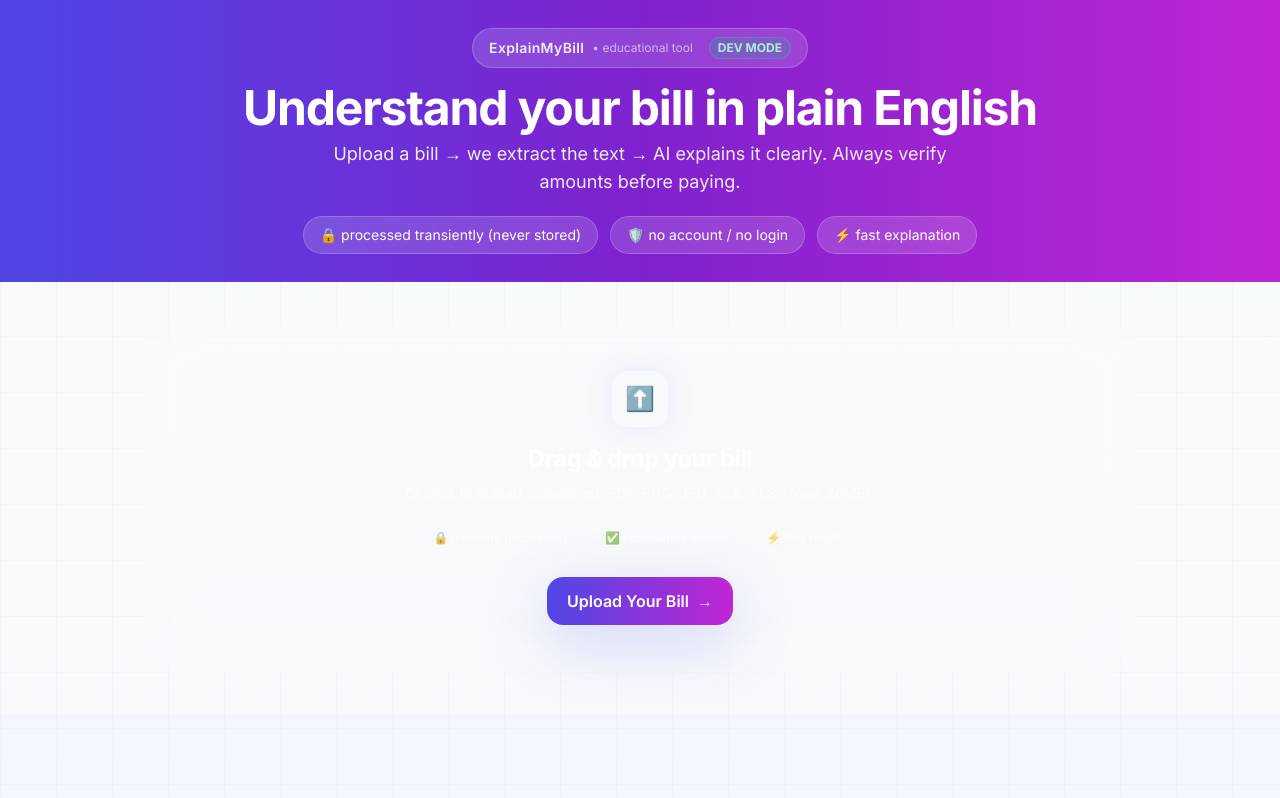
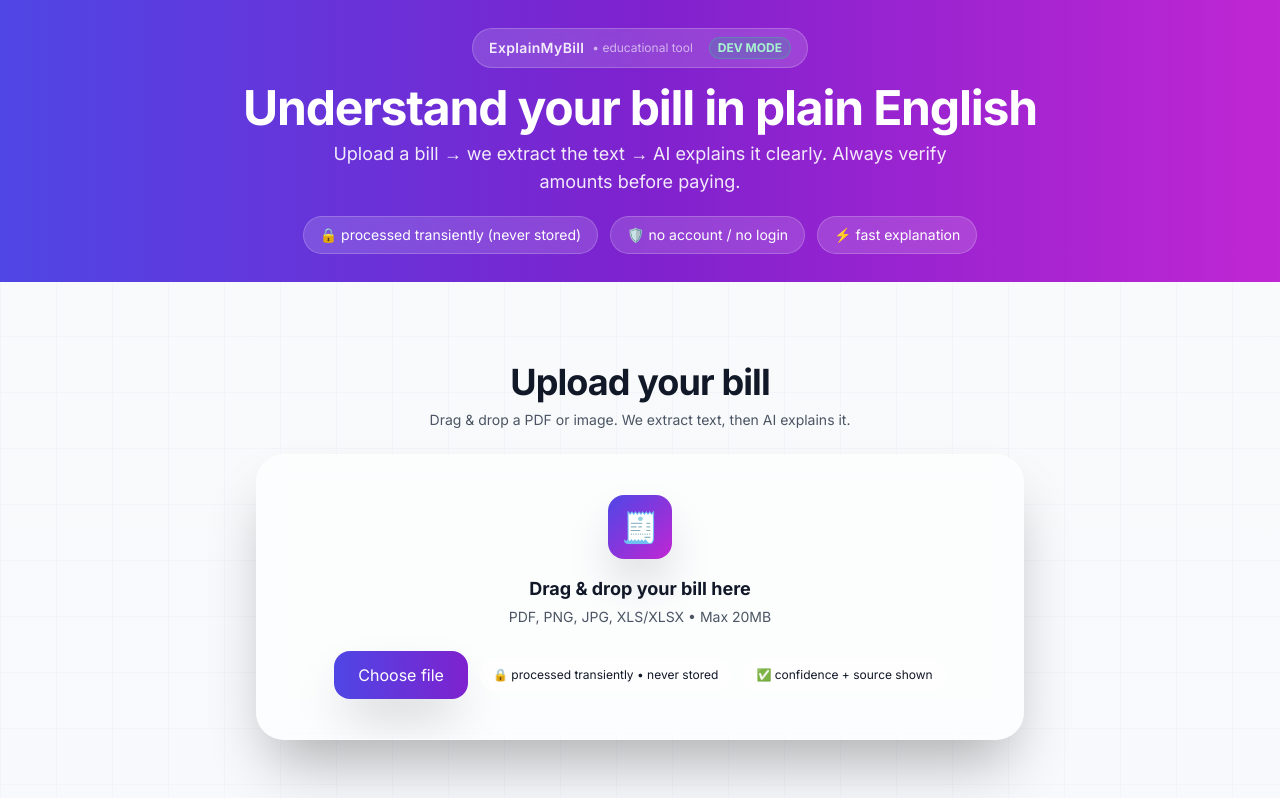
Before and after one commit to kevin-phan-25/explain-my-bill-frontend, a React (Create React App) app in the folder frontend/: page / in a window 1280 px wide. Shown: the top 798 px of the page. Built offline with nearby package versions, Linux system fonts and the light colour scheme.

Commit message:
Update BillUploader.js

```diff
--- a/frontend/src/components/BillUploader.js
+++ b/frontend/src/components/BillUploader.js
@@ -4,13 +4,11 @@ export default function BillUploader({ onResult, onLoading }) {
   const inputRef = useRef();
   const [error, setError] = useState(null);
   const [dragOver, setDragOver] = useState(false);
-  const [selectedName, setSelectedName] = useState("");
-  const [selectedSize, setSelectedSize] = useState("");
 
   const validateFile = (file) => {
     const allowed = [".pdf", ".png", ".jpg", ".jpeg", ".xls", ".xlsx"];
     if (!allowed.some((ext) => file.name.toLowerCase().endsWith(ext))) {
-      return "Unsupported file type. Use PDF, PNG, JPG, XLS, or XLSX.";
+      return "Unsupported file type.";
     }
     if (file.size > 20 * 1024 * 1024) {
       return "File exceeds 20MB.";
@@ -19,16 +17,13 @@ export default function BillUploader({ onResult, onLoading }) {
   };
 
   const processFile = async (file) => {
-    const msg = validateFile(file);
-    if (msg) {
-      setError(msg);
+    const err = validateFile(file);
+    if (err) {
+      setError(err);
       return;
     }
 
     setError(null);
-    setSelectedName(file.name);
-    setSelectedSize(`${(file.size / (1024 * 1024)).toFixed(2)} MB`);
-
     onLoading(true);
     await onResult(file);
     onLoading(false);
@@ -45,7 +40,7 @@ export default function BillUploader({ onResult, onLoading }) {
     e.stopPropagation();
     setDragOver(false);
 
-    const file = e.dataTransfer?.files?.[0];
+    const file = e.dataTransfer.files?.[0];
     if (!file) return;
     await processFile(file);
   };
@@ -63,85 +58,63 @@ export default function BillUploader({ onResult, onLoading }) {
   };
 
   return (
-    <div className="text-center">
-      <input
-        type="file"
-        ref={inputRef}
-        className="hidden"
-        onChange={handleFile}
-        accept=".pdf,.png,.jpg,.jpeg,.xls,.xlsx"
-      />
+    <div className="relative max-w-3xl mx-auto py-10">
+      <div className="text-center mb-6">
+        <h2 className="text-3xl sm:text-4xl font-extrabold tracking-tight">
+          Upload your bill
+        </h2>
+        <p className="text-sm text-gray-600 dark:text-gray-400 mt-2">
+          Drag & drop a PDF or image. We extract text, then AI explains it.
+        </p>
+      </div>
+
+      <input type="file" ref={inputRef} className="hidden" onChange={handleFile} />
 
       <div
         onDrop={onDrop}
         onDragOver={onDragOver}
         onDragLeave={onDragLeave}
-        onClick={() => inputRef.current?.click()}
-        role="button"
-        tabIndex={0}
-        onKeyDown={(e) => {
-          if (e.key === "Enter" || e.key === " ") inputRef.current?.click();
-        }}
         className={[
-          "group cursor-pointer rounded-3xl border backdrop-blur-xl transition-all",
-          "px-6 py-10 md:px-10 md:py-12",
-          dragOver
-            ? "border-indigo-300/40 bg-indigo-500/10 shadow-[0_0_0_1px_rgba(99,102,241,0.35),0_0_45px_rgba(99,102,241,0.25)]"
-            : "border-white/10 bg-white/[0.03] hover:bg-white/[0.05] shadow-[0_0_0_1px_rgba(255,255,255,0.04)]",
+          "rounded-[28px] border border-white/20 shadow-2xl overflow-hidden",
+          "bg-white/60 dark:bg-white/5 backdrop-blur p-6 sm:p-10",
+          "transition-all duration-300",
+          dragOver ? "ring-2 ring-indigo-500 scale-[1.01]" : "",
         ].join(" ")}
       >
-        <div className="mx-auto max-w-xl">
-          <div className="mx-auto mb-4 h-14 w-14 rounded-2xl border border-white/10 bg-white/[0.06] flex items-center justify-center shadow-[0_0_30px_rgba(168,85,247,0.12)]">
-            <span className="text-2xl">⬆️</span>
+        <div className="flex flex-col items-center gap-4">
+          <div className="w-16 h-16 rounded-2xl bg-gradient-to-br from-indigo-600 to-fuchsia-600 flex items-center justify-center shadow-xl">
+            <span className="text-3xl">🧾</span>
           </div>
 
-          <h3 className="text-xl md:text-2xl font-bold text-white">
-            {dragOver ? "Drop it here" : "Drag & drop your bill"}
-          </h3>
+          <div className="text-center">
+            <p className="text-lg font-extrabold">
+              {dragOver ? "Drop your file to analyze" : "Drag & drop your bill here"}
+            </p>
+            <p className="text-sm text-gray-600 dark:text-gray-400 mt-1">
+              PDF, PNG, JPG, XLS/XLSX • Max 20MB
+            </p>
+          </div>
 
-          <p className="mt-2 text-sm text-white/65">
-            Or click to upload. Supported: PDF, PNG, JPG, XLS, XLSX (max 20MB).
-          </p>
+          <div className="flex flex-wrap items-center justify-center gap-3 mt-2">
+            <button
+              onClick={() => inputRef.current.click()}
+              className="bg-gradient-to-r from-indigo-600 to-purple-700 text-white py-3 px-6 rounded-2xl shadow-xl hover:scale-[1.02]"
+            >
+              Choose file
+            </button>
 
-          <div className="mt-5 flex flex-wrap justify-center gap-3">
-            <span className="inline-flex items-center gap-2 rounded-full border border-white/10 bg-white/[0.04] px-3 py-1.5 text-xs text-white/70">
-              🔒 transient processing
+            <span className="text-xs px-3 py-2 rounded-full border border-white/20 bg-white/50 dark:bg-white/5">
+              🔒 processed transiently • never stored
             </span>
-            <span className="inline-flex items-center gap-2 rounded-full border border-white/10 bg-white/[0.04] px-3 py-1.5 text-xs text-white/70">
-              ✅ confidence shown
-            </span>
-            <span className="inline-flex items-center gap-2 rounded-full border border-white/10 bg-white/[0.04] px-3 py-1.5 text-xs text-white/70">
-              ⚡ fast results
+
+            <span className="text-xs px-3 py-2 rounded-full border border-white/20 bg-white/50 dark:bg-white/5">
+              ✅ confidence + source shown
             </span>
           </div>
 
-          <div className="mt-6">
-            <button
-              type="button"
-              onClick={(e) => {
-                e.stopPropagation();
-                inputRef.current?.click();
-              }}
-              className="inline-flex items-center justify-center gap-2 rounded-2xl px-5 py-3 font-semibold text-white
-                         bg-gradient-to-r from-indigo-600 to-fuchsia-600
-                         hover:from-indigo-500 hover:to-fuchsia-500
-                         shadow-[0_18px_60px_rgba(99,102,241,0.25)]"
-            >
-              <span>Upload Your Bill</span>
-              <span className="opacity-80">→</span>
-            </button>
-          </div>
-
-          {(selectedName || selectedSize) && (
-            <div className="mt-4 text-xs text-white/70">
-              Selected: <span className="font-semibold">{selectedName}</span>
-              {selectedSize ? <span className="opacity-70"> • {selectedSize}</span> : null}
-            </div>
-          )}
-
           {error && (
-            <div className="mt-4 rounded-2xl border border-red-400/20 bg-red-500/10 px-4 py-3 text-sm text-red-100">
-              {error}
+            <div className="mt-4 w-full rounded-2xl border border-red-300/40 bg-red-500/10 p-4 text-center">
+              <p className="text-red-700 dark:text-red-200 font-semibold">{error}</p>
             </div>
           )}
         </div>
```
